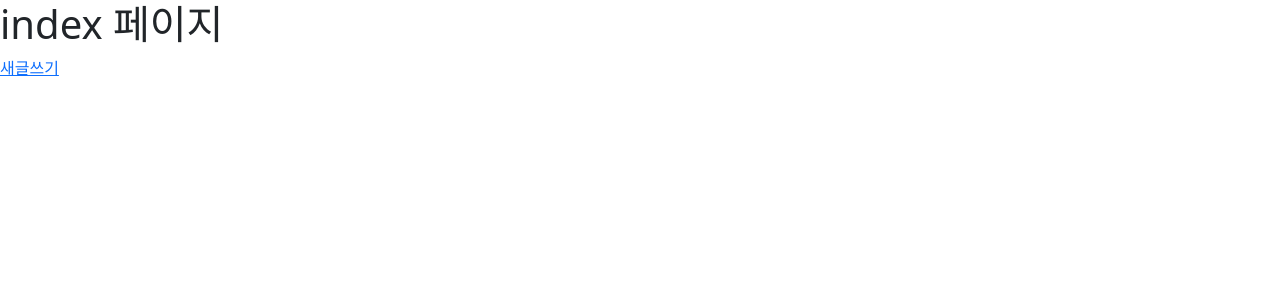
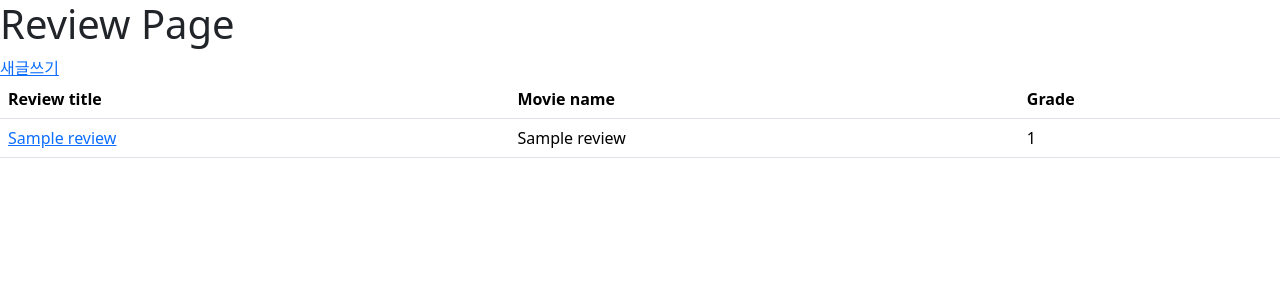
Before and after one commit to 9776mk/pairpjt-1027, a Django app: page /articles/ in a window 1280 px wide. Shown: the top 300 px of the page. Run offline with Django 3.2, Linux system fonts and the light colour scheme; tables that the repository leaves empty hold one stand-in row (values such as "Sample post"); some libraries are stand-ins or nearby versions.

Commit message:
articles/detail

```diff
--- a/articles/templates/articles/index.html
+++ b/articles/templates/articles/index.html
@@ -2,10 +2,32 @@
 
 {% block body %}
 
-  <h1>
-    index 페이지
-  </h1>
+  <div>
+    <h1>
+      Review Page
+    </h1>
+    <table class='table'>
+      <thead>
+        <tr>
+          <th scope='col'>Review title</th>
+          <th scope='col'>Movie name</th>
+          <th scope='col'>Grade</th>
+        </tr>
+      </thead>
+      <tbody>
+        {% for review in reviews %}
+          <tr>
+            <td>
+              <a href="{% url 'articles:detail' review.pk %}">{{ review.title }}</a>
+            </td>
+            <td>{{ review.movie_name }}</td>
+            <td>{{ review.grade }}</td>
+          </tr>
+        {% endfor %}
+      </tbody>
 
-  <a href="{% url 'articles:create' %}">새글쓰기</a>
+      <a href="{% url 'articles:create' %}">새글쓰기</a>
 
+    </table>
+  </div>
 {% endblock %}
--- a/articles/urls.py
+++ b/articles/urls.py
@@ -8,4 +8,5 @@ app_name = "articles"
 urlpatterns = [
     path("", views.index, name="index"),
     path('create/',views.create,name='create'),
+    path('<int:pk>/', views.detail, name='detail'),
 ] + static(settings.MEDIA_URL, document_root=settings.MEDIA_ROOT)
--- a/articles/views.py
+++ b/articles/views.py
@@ -23,3 +23,11 @@ def create(request):
         'review_form' : review_form
     }
     return render(request,'articles/create.html',context = context)
+
+def detail(request,pk):
+    review = Review.objects.get(pk=pk)
+
+    context = {
+        'review' : review
+    }
+    return render(request, 'articles/detail.html',context)
```
Also changed, not shown: articles/templates/articles/detail.html (added, +18 -0 lines).
